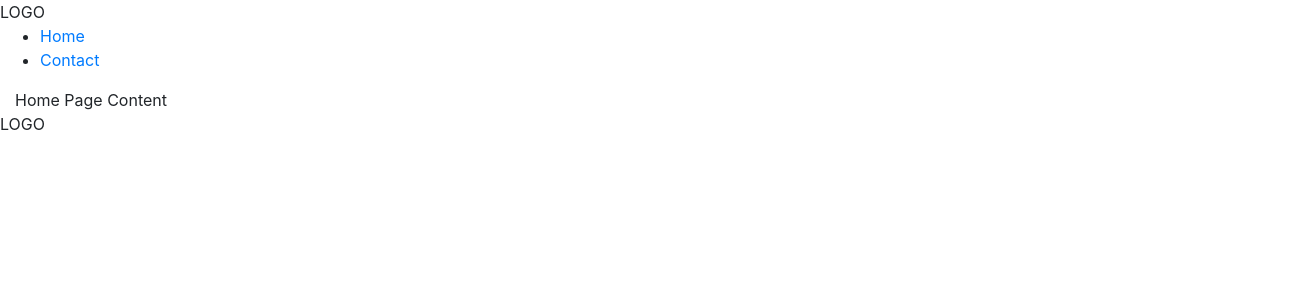
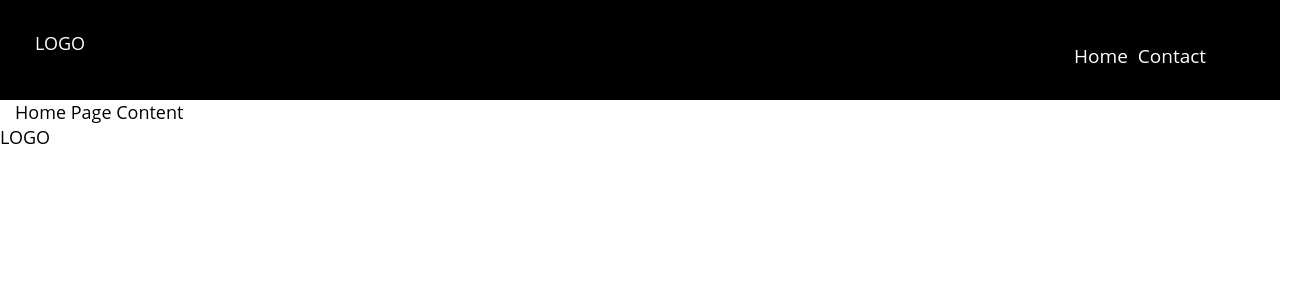
Before and after one commit to linorallo/Web_Scrapper, a React (Create React App) app in the folder web/product-finder/: page / in a window 1280 px wide. Shown: the top 300 px of the page, 1315 px wide, since content can reach past the window. Built offline with nearby package versions, Linux system fonts and the light colour scheme.

Commit message:
App.js updated to support routing and styles

```diff
--- a/web/product-finder/src/App.js
+++ b/web/product-finder/src/App.js
@@ -1,16 +1,30 @@
 import React from 'react';
-//import './Assets/css/default.min.css';
+import {
+  BrowserRouter as Router,
+  Route,
+  Link
+} from 'react-router-dom';
+
+//components
+import './Assets/css/styles.min.css';
 import Header from './components/headerComponents/header';
 import Footer from './components/footerComponent/footer';
 import Homepage from './components/pages/homePage';
+import Products from './components/pages/products';
+import Contact from './components/pages/contact';
 
+//includes
 function App() {
   return (
-    <div className="App">
-      <Header/>
-      <Homepage/>
-      <Footer/>
-    </div>
+    <Router>
+      <div className="App">
+        <Header/>
+        <Route exact path='/' component={Homepage} />
+        <Route exact path='/Products' component={Products} />
+        <Route exact path='/contact'component={Contact} />
+        <Footer/>
+      </div>
+    </Router>
   );
 }
 
```
